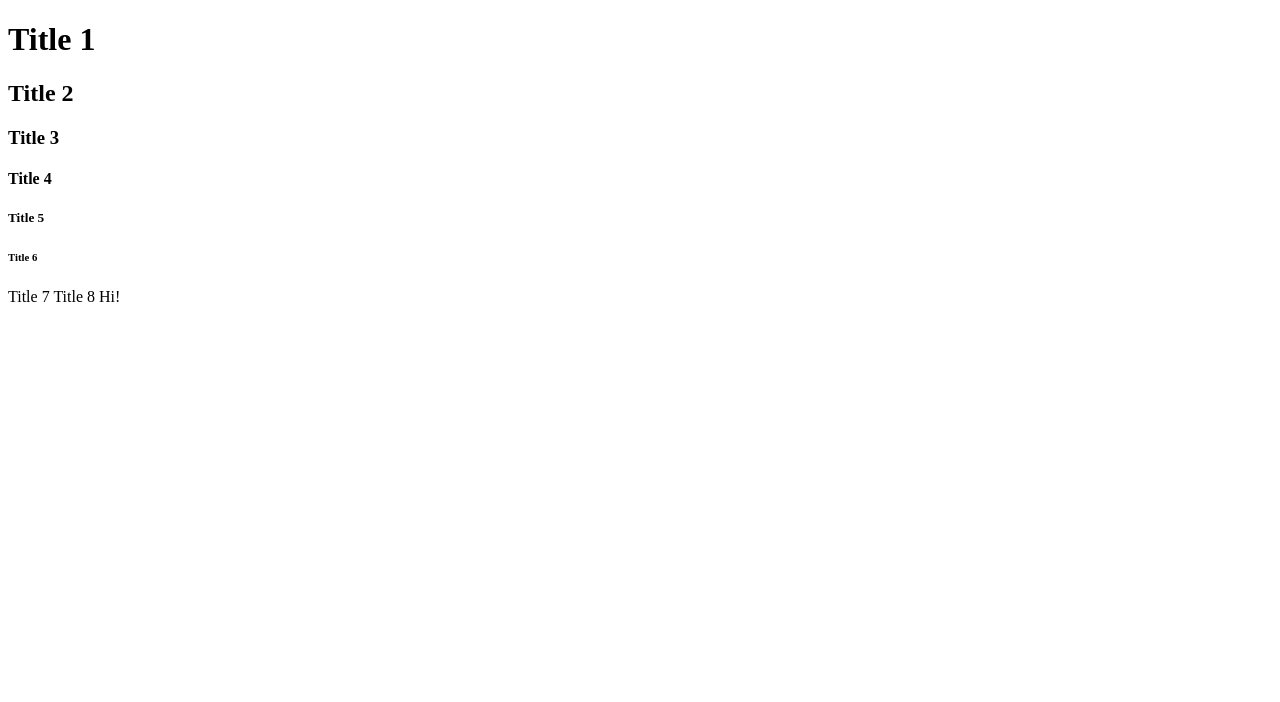
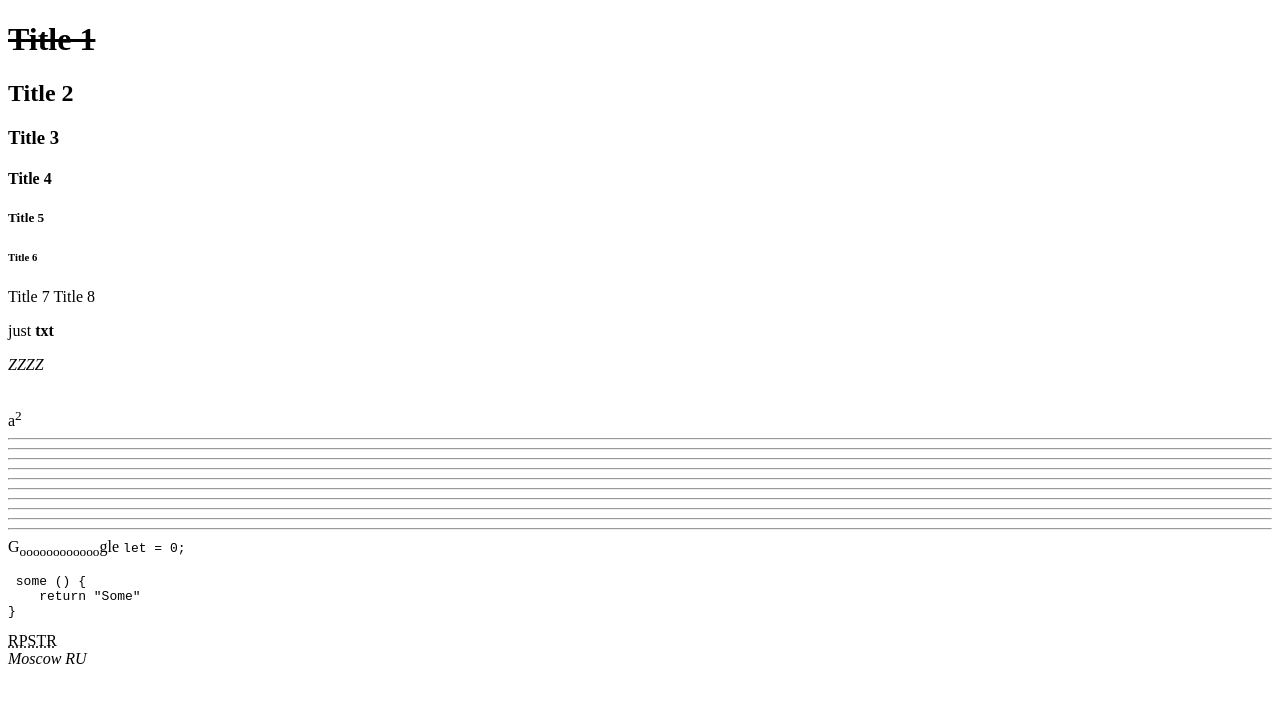
Before and after one commit to Nikas-Jacklee-Rnope/HTML5, a plain HTML site: page Index.html in a window 1280 px wide. Drawn offline with Linux system fonts and the light colour scheme.

Commit message:
some new adds

```diff
--- a/Index.html
+++ b/Index.html
@@ -7,7 +7,7 @@
     <title>Document</title>
 </head>
 <body>
-    <h1>Title 1</h1>
+    <strike><h1>Title 1</h1></strike>
     <h2>Title 2</h2>
     <h3>Title 3</h3>
     <h4>Title 4</h4>
@@ -15,6 +15,18 @@
     <h6>Title 6</h6>
     <h7>Title 7</h7>
     <h8>Title 8</h8>
-Hi!
+    <p> just <strong>txt</strong> </p>
+    <em><p>ZZZZ</p></em>
+    <br>
+    a<sup>2</sup>
+    <hr><hr><hr><hr><hr><hr><hr><hr><hr><hr>
+    G<sub>oooooooooooo</sub>gle
+<code>let = 0;</code>
+<pre> some () {
+    return "Some"
+}
+</pre>
+    <abbr title="Repository"> RPSTR</abbr>
+    <address> Moscow RU</address>
 </body>
 </html>
```
